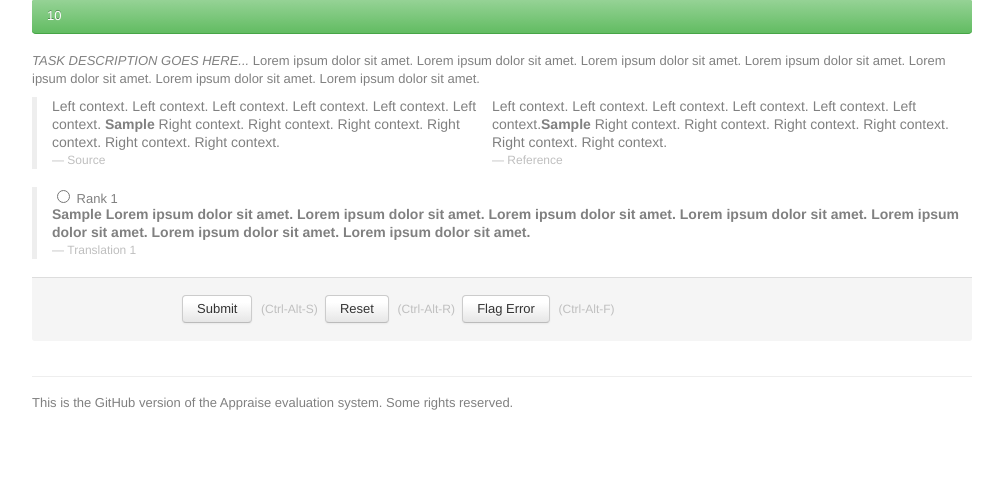
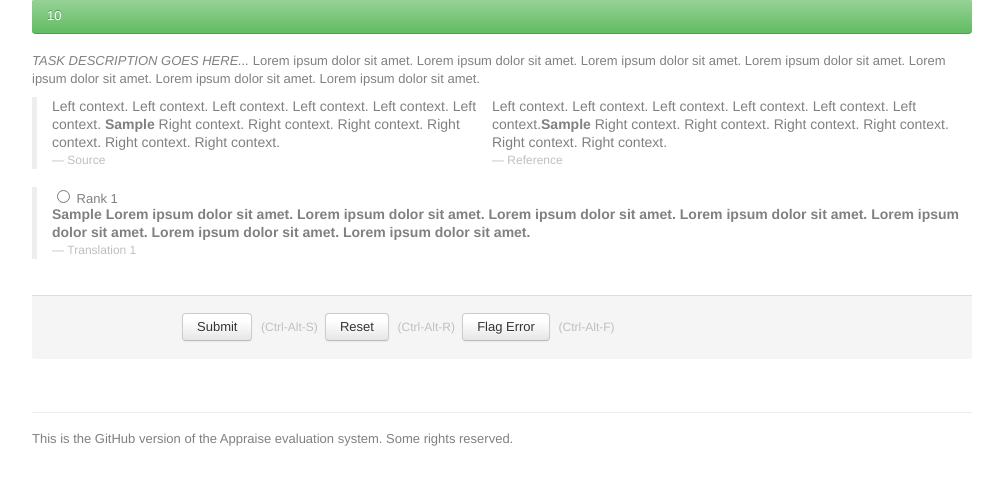
Before and after one commit to cfedermann/Appraise, a Django app: template appraise/templates/evaluation/ranking.html in a window 1280 px wide. Shown: the part 61-546 px from the top of the page, without its empty margins (138-1141 px from the left). Run offline with Django 3.2, Linux system fonts and the light colour scheme; the template is opened without the code that fills it: most values are stand-ins (such as "Sample title", 1, 10 or a date in 2020); parts of the project's set-up code (start-up, migrations or seed data) failed here and were passed over.

Commit message:
Updated and improved template for ranking.

```diff
--- a/appraise/templates/evaluation/ranking.html
+++ b/appraise/templates/evaluation/ranking.html
@@ -31,11 +31,15 @@ function validate_form()
   <p id="task_progress">{{task_progress}}</p>
 </div>
 
-<p><em>TASK DESCRIPTION GOES HERE...</em> Lorem ipsum dolor sit amet. Lorem ipsum dolor sit amet. Lorem ipsum dolor sit amet. Lorem ipsum dolor sit amet. Lorem ipsum dolor sit amet. Lorem ipsum dolor sit amet. Lorem ipsum dolor sit amet.</p>
-
-
 <div class="container">
 
+<div class="row">
+<div class="span16">
+<p><em>TASK DESCRIPTION GOES HERE...</em> Lorem ipsum dolor sit amet. Lorem ipsum dolor sit amet. Lorem ipsum dolor sit amet. Lorem ipsum dolor sit amet. Lorem ipsum dolor sit amet. Lorem ipsum dolor sit amet. Lorem ipsum dolor sit amet.</p>
+</div>
+</div>
+
+<div class="row">
 <div class="span8">
 <blockquote>
 <p>Left context. Left context. Left context. Left context. Left context. Left context. <strong>{{source_text.0}}</strong> Right context. Right context. Right context. Right context. Right context. Right context.</p>
@@ -48,6 +52,7 @@ function validate_form()
 <small>Reference</small>
 </blockquote>
 </div>
+</div>
 
 <form action="" method="post" onsubmit="javascript:return validate_form();">
 
@@ -55,8 +60,10 @@ function validate_form()
 <input name="now" type="hidden" value="{{now}}" />
 <input name="order" type="hidden" value="{{order}}" />
 
-<span id="translations">
+<div id="translations">
 {% for translation in translations %}
+<div class="row">
+<div class="span16">
 <blockquote>
 {% with forloop.counter0 as rank_id %}
 {% include 'evaluation/rank_selector.html' %}
@@ -64,9 +71,12 @@ function validate_form()
 <p><strong>{{translation.0}} Lorem ipsum dolor sit amet. Lorem ipsum dolor sit amet. Lorem ipsum dolor sit amet. Lorem ipsum dolor sit amet. Lorem ipsum dolor sit amet. Lorem ipsum dolor sit amet. Lorem ipsum dolor sit amet.</strong></p>
 <small>Translation {{forloop.counter}}</small>
 </blockquote>
+</div>
+</div>
 {% endfor %}
-</span>
+</div>
 
+<div class="row">
 <div class="actions">
   <button name="submit_button" accesskey="s" type="submit" class="btn" value="SUBMIT">Submit</button>
   <span class="help-inline">(Ctrl-Alt-S)</span>&nbsp;
@@ -77,6 +87,7 @@ function validate_form()
   <button name="submit_button" accesskey="f" type="submit" class="btn" value="FLAG_ERROR">Flag Error</button>
   <span class="help-inline">(Ctrl-Alt-F)</span>
 </div>
+</div>
 
 </form>
 
```
